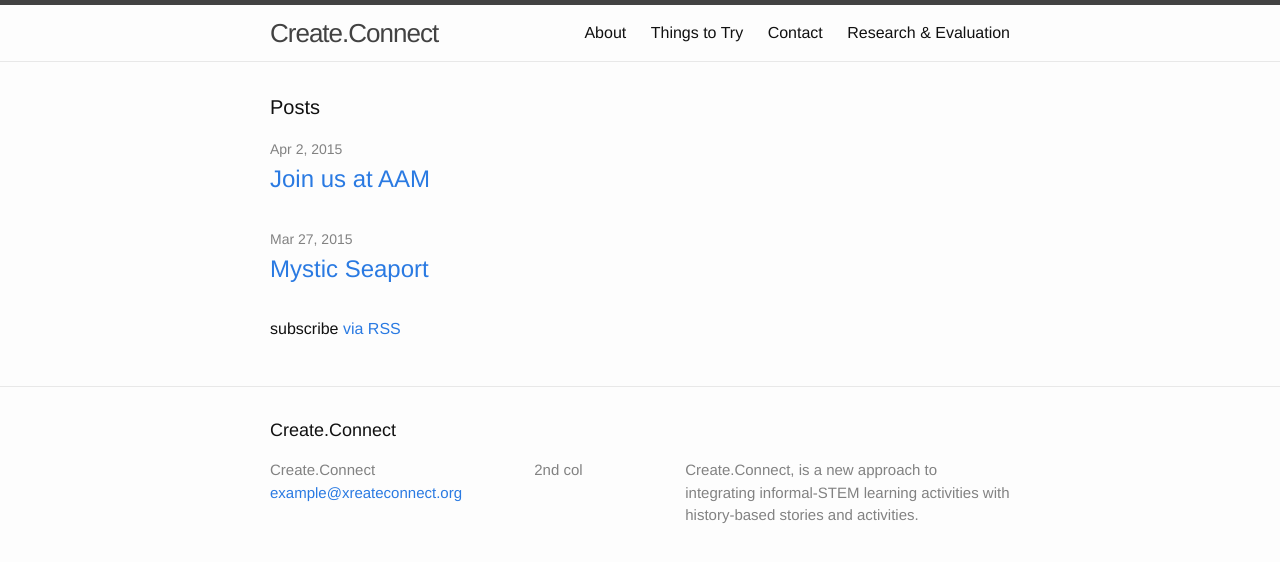
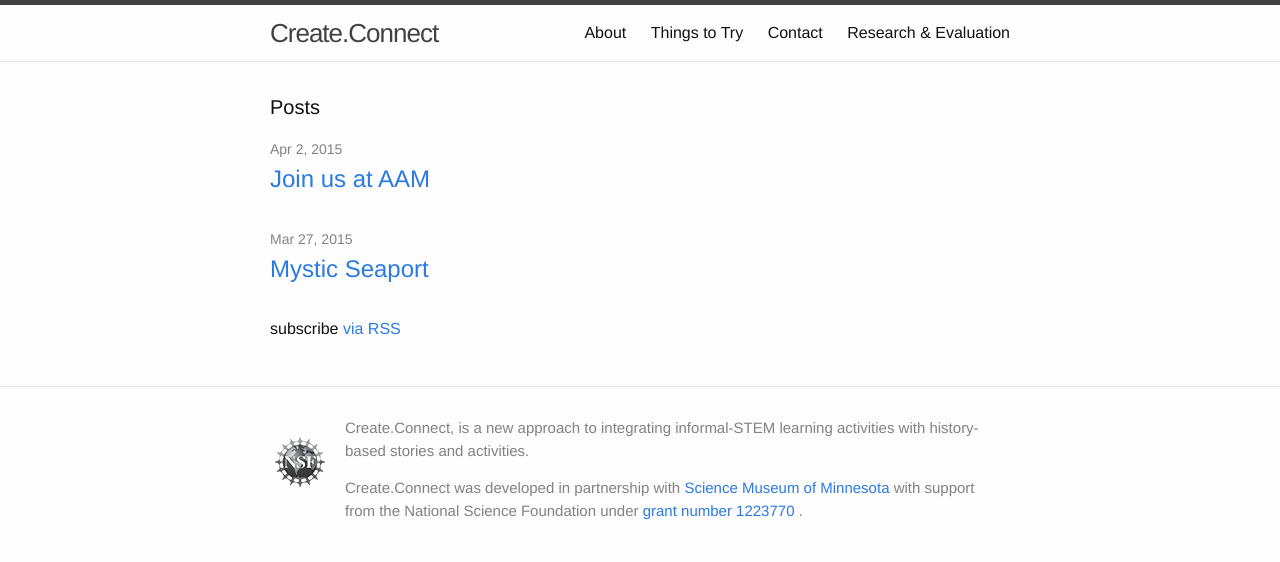
Before and after one commit to scimusmn/createconnect-old, a Jekyll site: the page built from index.html, in a window 1280 px wide. Shown: the top 562 px of the page. Built offline with Jekyll 4.4.1, drawn with Linux system fonts in a browser that asks for light colours.

Commit message:
Styling footer with NSF logo

```diff
--- a/_includes/footer.html
+++ b/_includes/footer.html
@@ -2,23 +2,20 @@
 
   <div class="wrapper">
 
-    <h2 class="footer-heading">{{ site.title }}</h2>
-
     <div class="footer-col-wrapper">
-      <div class="footer-col  footer-col-1">
-        <ul class="contact-list">
-          <li>{{ site.title }}</li>
-          <li><a href="mailto:{{ site.email }}">{{ site.email }}</a></li>
-        </ul>
-      </div>
-
-      <div class="footer-col  footer-col-2">
-        2nd col
-      </div>
-
-      <div class="footer-col  footer-col-3">
-        <p class="text">{{ site.description }}</p>
-      </div>
+      <img class="footer-logo" src="/assets/nsf.png" />
+      <p>
+        Create.Connect, is a new approach to integrating informal-STEM learning
+        activities with history-based stories and activities.
+      </p>
+      <p>
+        Create.Connect was developed in partnership with
+        <a href="http://www.smm.org">Science Museum of Minnesota</a>
+        with support from the National Science Foundation under
+        <a href="http://www.nsf.gov/awardsearch/showAward?AWD_ID=1223770">
+          grant number 1223770
+        </a>.
+      </p>
     </div>
 
   </div>
--- a/_sass/_layout.scss
+++ b/_sass/_layout.scss
@@ -113,6 +113,17 @@
     margin-left: -$spacing-unit / 2;
     @extend %clearfix;
 }
+
+.footer-logo {
+  float: left;
+  padding: 20px;
+}
+
+.footer-col-wrapper p {
+  margin-left: 20px;
+  margin-right: 20px;
+}
+
 
 .footer-col {
     float: left;
```
Also changed, not shown: assets/nsf.png (added).
